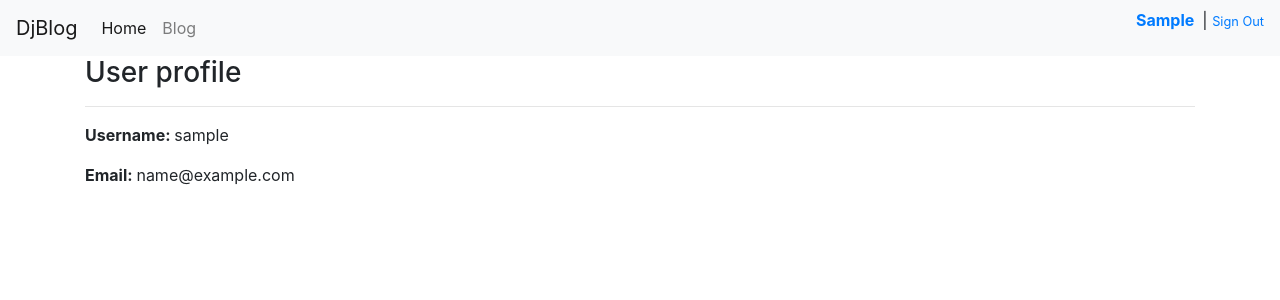
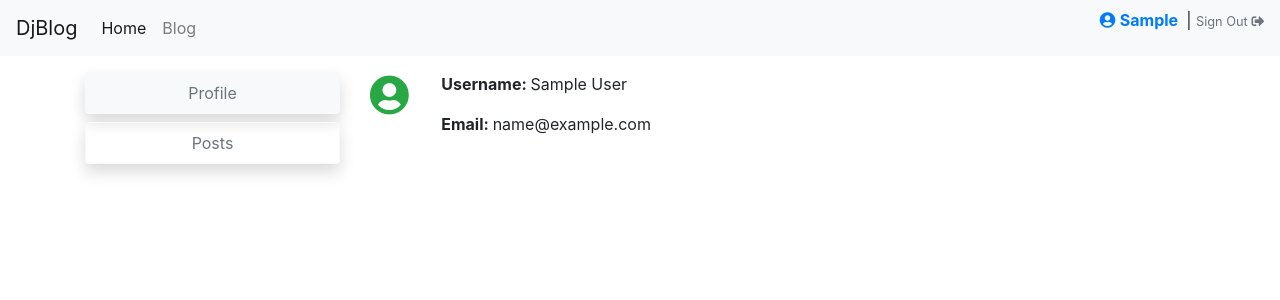
Before and after one commit to to-sky/dj-blog, a Django app: a page that uses templates/base.html in a window 1280 px wide. Shown: the top 300 px of the page. Run offline with Django 3.2, Linux system fonts and the light colour scheme; the visitor is signed in with stand-in values (Sample User, id 1); data that the repository does not hold is empty; some libraries are stand-ins or nearby versions.

Commit message:
added filter by category/author/tags and change profile

```diff
--- a/blog/templates/blog/post_list.html
+++ b/blog/templates/blog/post_list.html
@@ -16,7 +16,7 @@
               <strong class="text-muted">{{ post.pub_date }}</strong>
               by
               <strong class="text-primary">
-                <a href="{% url 'post.detail' post.author_id %}">{{ post.author }}</a>
+                <a href="{% url 'posts.filter' %}?author={{ post.author.id }}">{{ post.author }}</a>
               </strong>
             </small>
           </p>
--- a/blog/urls.py
+++ b/blog/urls.py
@@ -4,6 +4,9 @@ from blog import views
 
 urlpatterns = [
     path('', PostListView.as_view(), name='posts.list'),
+    path('posts', views.post_filter, name='posts.filter'),
     path('post/<int:pk>', PostDetailView.as_view(), name='post.detail'),
-    path('posts', views.post_filter),
+    path('post/create', views.post_create, name='post.create'),
+    path('post/<int:pk>/edit', views.post_edit, name='post.edit'),
+    path('post/<int:pk>/delete', views.post_delete, name='post.delete'),
 ]
--- a/blog/views.py
+++ b/blog/views.py
@@ -1,3 +1,4 @@
+from django.http import HttpResponse
 from django.shortcuts import render
 from django.views.generic import ListView
 from django.views.generic.detail import DetailView
@@ -5,18 +6,32 @@ from blog.models import Post
 
 
 def post_filter(request):
-    if 'author' in request.GET:
-        posts = Post.objects.filter(author=request.GET['author'])
-    elif 'category' in request.GET:
-        if request.GET['category'] == 'None':
-            posts = Post.objects.filter(category__isnull=True)
-        else:
-            posts = Post.objects.filter(category=request.GET['category'])
+    posts = Post.objects.all()
+    for filter in ['category', 'author', 'tag']:
+        if filter in request.GET:
+            if request.GET[filter] == 'None':
+                posts = posts.filter(**{filter + '__isnull': True})
+            else:
+                posts = posts.filter(**{filter: request.GET[filter]})
+
     return render(request, 'blog/post_list.html', {'post_list': posts})
 
 
 def profile(request):
-    return render(request, 'account/profile.html')
+    posts = Post.objects.filter(author=request.user.id)
+    return render(request, 'account/profile.html', {'posts': posts})
+
+
+def post_create(request):
+    return HttpResponse('Form for create new post')
+
+
+def post_edit(request, pk):
+    return HttpResponse('Form for edit post')
+
+
+def post_delete(request, pk):
+    return HttpResponse('Delete post')
 
 
 class PostListView(ListView):
--- a/templates/account/profile.html
+++ b/templates/account/profile.html
@@ -5,13 +5,51 @@
 {% endblock %}
 
 {% block content %}
-    <h3>User profile</h3>
-    <hr>
+  <div class="row mt-3">
+    <div class="col-3">
+      <div class="nav flex-column nav-pills" id="v-pills-tab" role="tablist" aria-orientation="vertical">
+        <a class="nav-link btn btn-outline-light shadow text-secondary active" id="v-pills-profile-tab" data-toggle="pill" href="#v-pills-profile" role="tab" aria-controls="v-pills-profile" aria-selected="false">Profile</a>
+        <a class="nav-link btn btn-outline-light shadow text-secondary mt-2" id="v-pills-posts-tab" data-toggle="pill" href="#v-pills-posts" role="tab" aria-controls="v-pills-posts" aria-selected="false">Posts</a>
+      </div>
+    </div>
+    <div class="col-9">
+      <div class="tab-content" id="v-pills-tabContent">
+        <div class="tab-pane fade show active" id="v-pills-profile" role="tabpanel" aria-labelledby="v-pills-profile-tab">
+          <div class="row">
+            <div class="col-1 h1">
+              <i class="fas fa-user-circle text-success"></i>
+            </div>
+            <div class="col-6">
+              <p><strong>Username: </strong>{% firstof user.get_full_name user %}</p>
+              <p><strong>Email: </strong>{{ user.email }}</p>
+            </div>
+          </div>
+        </div>
 
-    <p>
-      <strong>Username: </strong>{{ user }}
-    </p>
-    <p>
-      <strong>Email: </strong>{{ user.email }}
-    </p>
+        <div class="tab-pane fade" id="v-pills-posts" role="tabpanel" aria-labelledby="v-pills-posts-tab">
+          <h4>
+            Posts
+            <a href="{% url 'post.create' %}" class="btn btn-sm btn-success float-right">
+              <i class="fas fa-plus-square"></i> Create
+            </a>
+          </h4>
+
+          <ul class="list-group mt-3">
+            {% for post in posts %}
+              <li class="list-group-item">
+                {{ post }}
+                <div class="btn-group float-right" role="group" >
+                  <a href="{% url 'post.edit' post.id %}" class="btn btn-sm btn-outline-primary">
+                    <i class="fas fa-pencil-alt"></i> Edit
+                  </a>
+                  <a href="{% url 'post.delete' post.id %}" class="btn btn-sm btn-outline-danger">
+                    <i class="fas fa-eraser"></i> Delete</a>
+                </div>
+              </li>
+            {% endfor %}
+          </ul>
+        </div>
+      </div>
+    </div>
+  </div>
 {% endblock %}
--- a/templates/base.html
+++ b/templates/base.html
@@ -3,10 +3,10 @@
 <head>
   <meta charset="UTF-8">
   <title>{% block title %}{% endblock %}</title>
-  <link rel="stylesheet"
-        href="https://stackpath.bootstrapcdn.com/bootstrap/4.1.3/css/bootstrap.min.css"
-        integrity="sha384-MCw98/SFnGE8fJT3GXwEOngsV7Zt27NXFoaoApmYm81iuXoPkFOJwJ8ERdknLPMO"
-        crossorigin="anonymous">
+  <link rel="stylesheet" href="https://use.fontawesome.com/releases/v5.3.1/css/all.css"
+      integrity="sha384-mzrmE5qonljUremFsqc01SB46JvROS7bZs3IO2EmfFsd15uHvIt+Y8vEf7N7fWAU" crossorigin="anonymous">
+  <link rel="stylesheet" href="https://stackpath.bootstrapcdn.com/bootstrap/4.1.3/css/bootstrap.min.css"
+        integrity="sha384-MCw98/SFnGE8fJT3GXwEOngsV7Zt27NXFoaoApmYm81iuXoPkFOJwJ8ERdknLPMO" crossorigin="anonymous">
   <script src="https://code.jquery.com/jquery-3.3.1.slim.min.js"
           integrity="sha384-q8i/X+965DzO0rT7abK41JStQIAqVgRVzpbzo5smXKp4YfRvH+8abtTE1Pi6jizo"
           crossorigin="anonymous"></script>
@@ -38,12 +38,13 @@
         {% if user.is_authenticated %}
             <li class="list-inline-item">
               <a href="{% url 'profile' %}">
+                <i class="fas fa-user-circle"></i>
                 <strong class="text-capitalize">{{ user }}</strong>
               </a>
             </li>|
             <li class="list-inline-item">
               <a href="{% url 'account_logout' %}">
-                <small>Sign Out</small>
+                <small class="text-muted">Sign Out <i class="fas fa-sign-out-alt"></i></small>
               </a>
             </li>
         {% else %}
```
Also changed, not shown: blog/templates/blog/post_detail.html (+6 -3 lines), 1 other file.
